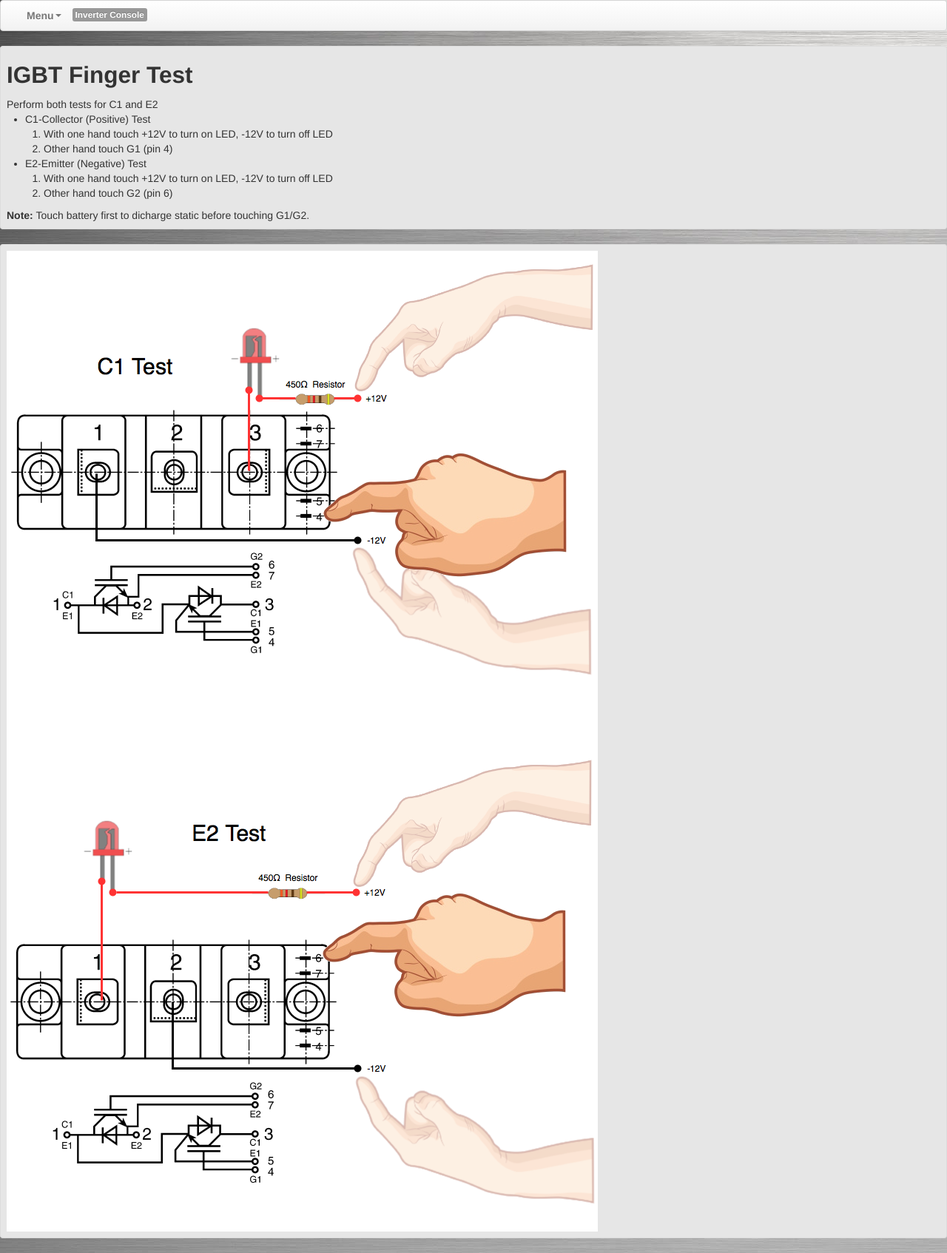
After one commit to dimecho/Open-Inverter-WebInterface, a PHP site: page /igbt-test.php in a window 1280 px wide. The commit adds this page. Shown: the whole page at 74% size. Run offline with PHP 8.4, Linux system fonts and the light colour scheme.

Commit message:
added IGBT test procedure

```diff
--- /dev/null
+++ b/Web/igbt-test.php
@@ -0,0 +1,47 @@
+<!DOCTYPE html>
+<html>
+    <head>
+        <meta content="text/html;charset=utf-8" http-equiv="Content-Type">
+        <title>Huebner Inverter</title>
+        <link rel="stylesheet" type="text/css" href="css/style.css" />
+        <link rel="stylesheet" type="text/css" href="css/bootstrap.css" />
+        <link rel="stylesheet" type="text/css" href="css/bootstrap-responsive.css" />
+        <script type="text/javascript" src="js/jquery.js"></script>
+        <script type="text/javascript" src="js/bootstrap.js"></script>
+    </head>
+    <body>
+        <?php include "menu.php" ?>
+        <table class="table table-bordered" style="background-color:#e6e6e6;">
+            <tbody>
+                <tr>
+                    <td>
+                        <h2>IGBT Finger Test</h2>
+                        Perform both tests for C1 and E2<br/>
+                        <ul>
+                            <li>C1-Collector (Positive) Test</li>
+                            <ol>
+                                <li>With one hand touch +12V to turn on LED, -12V to turn off LED</li>
+                                <li>Other hand touch G1 (pin 4)</li>
+                            </ol>
+                            <li>E2-Emitter (Negative) Test</li>
+                            <ol>
+                                <li>With one hand touch +12V to turn on LED, -12V to turn off LED</li>
+                                <li>Other hand touch G2 (pin 6)</li>
+                            </ol>
+                        </ul>
+                        <b>Note:</b> Touch battery first to dicharge static before touching G1/G2.
+                    </td>
+                </tr>
+            </tbody>
+        </table>
+        <table class="table table-bordered" style="background-color:#e6e6e6;">
+            <tbody>
+                <tr>
+                    <td>
+                        <img src="img/igbt-test.png" />
+                    </td>
+                </tr>
+            </tbody>
+        </table>
+    </body>
+</html>
--- a/Web/menu.php
+++ b/Web/menu.php
@@ -42,6 +42,7 @@ alertify.defaults.theme.input = "form-control";
                     <li class="divider"></li>
                     <li><a tabindex="-1" href="schematics.php">View Schematics</a></li>
                     <li><a tabindex="-1" href="wiring.php">Wiring Diagram</a></li>
+                    <li><a tabindex="-1" href="igbt-test.php">IGBT Test</a></li>
                     <li><a tabindex="-1" href="encoder.php">Build Encoder</a></li>
                 </ul>
             </li>
```
Also changed, not shown: Web/img/igbt-test.png (added), 2 other files.
